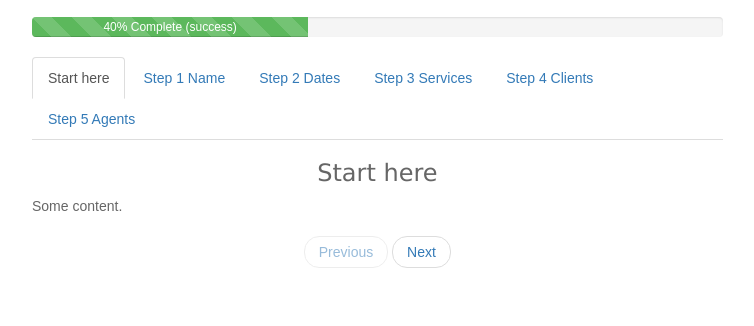
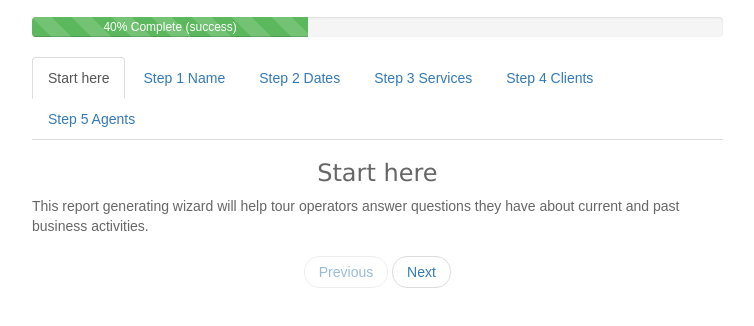
Before and after one commit to ivan006/About-Me, a plain HTML site: page report-builder/index.htm in a window 1280 px wide. Shown: the part 112-438 px from the top of the page, without its empty margins (316-1070 px from the left). Drawn offline with Linux system fonts and the light colour scheme.

Commit message:
Update index.htm

```diff
--- a/report-builder/index.htm
+++ b/report-builder/index.htm
@@ -338,7 +338,7 @@ body {
 	<div class="tab-content">
 		<div id="ReportTab1" class="tab-pane fade active in">
 			<h3 class="te-al-ce">Start here</h3>
-			<p>Some content.</p>
+			<p>This report generating wizard will help tour operators answer questions they have about current and past business activities.</p>
 
 			<ul class="pager">
 				<li><a href="#" data-toggle="tab" class="btnPrevious op-05" aria-expanded="true">Previous</a></li>
```
